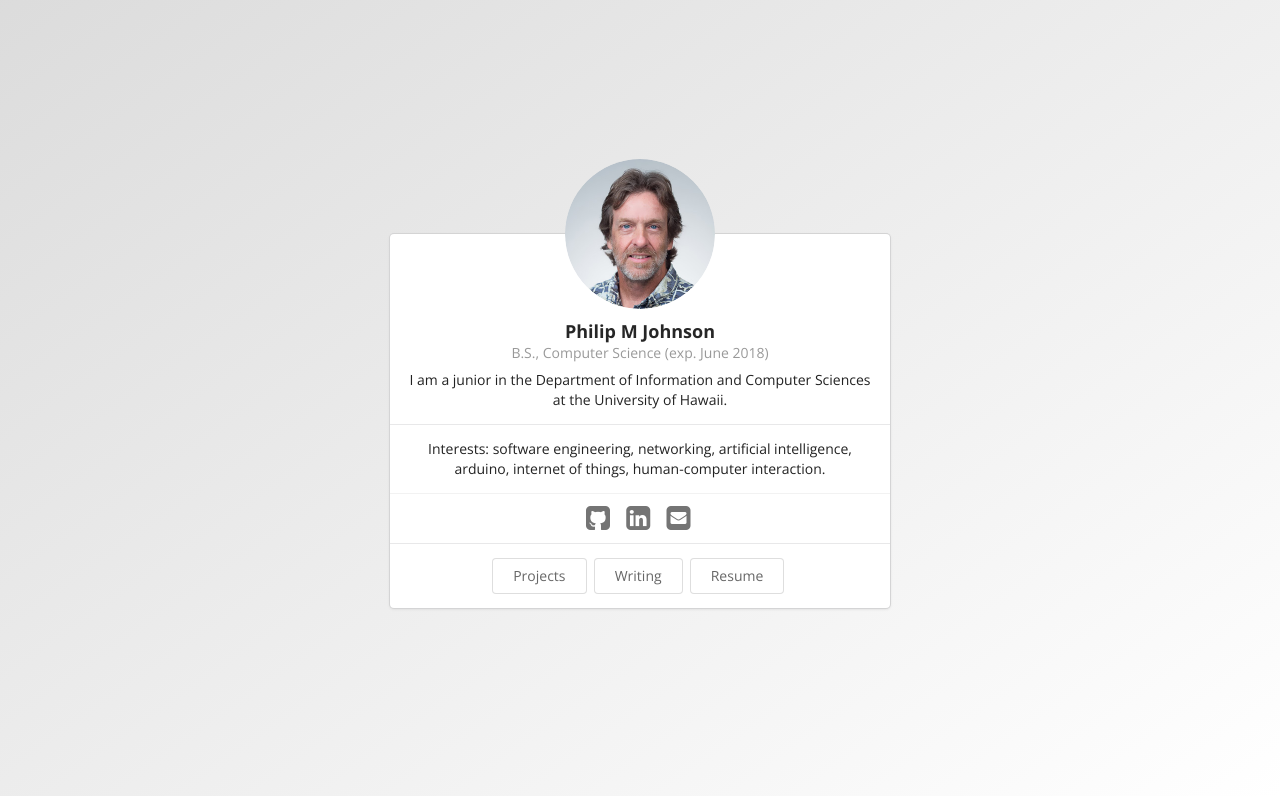
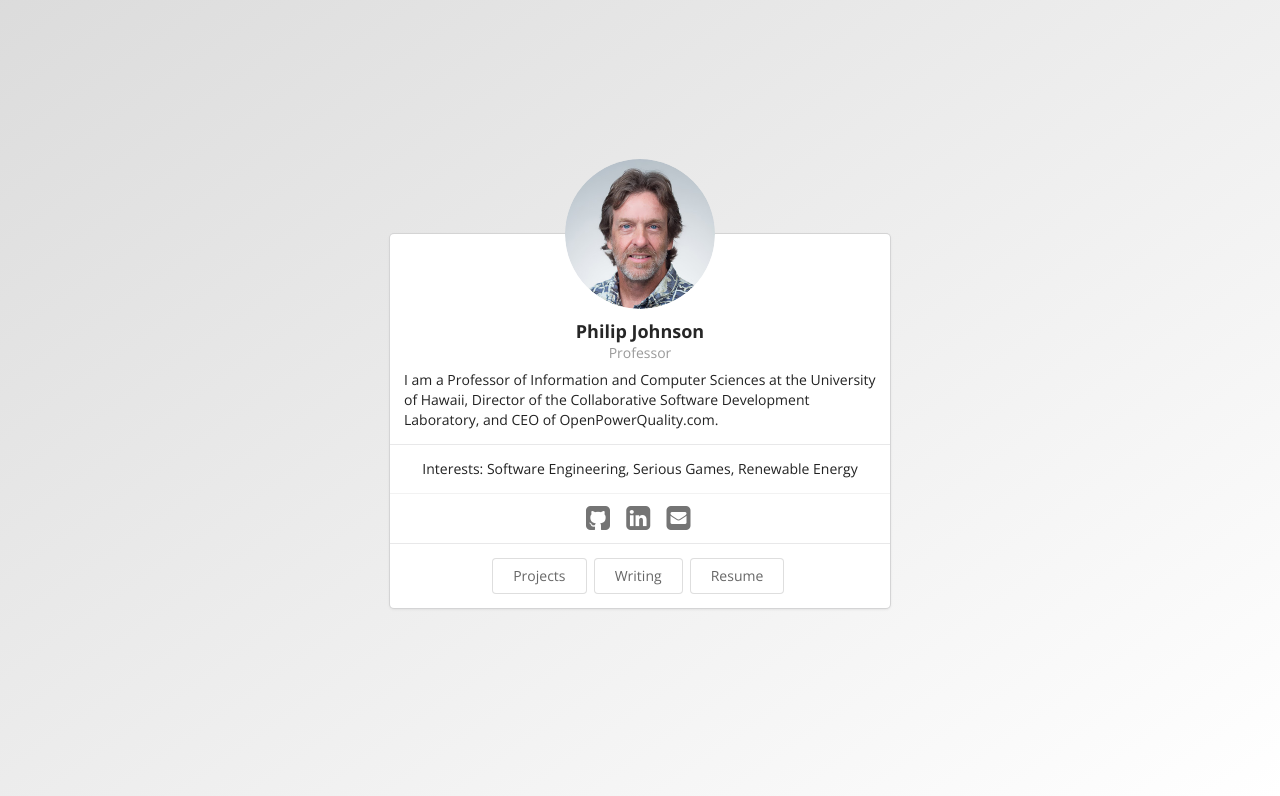
Before and after one commit to rusith/rusith.github.io, a Jekyll site: the page built from index.html, in a window 1280 px wide, cut to the strip 104-900 px from the top of the page. Built offline with Jekyll 4.4.1, drawn with Linux system fonts in a browser that asks for light colours.

Commit message:
Starting conversion to json-based format.

```diff
--- a/_data/bio.json
+++ b/_data/bio.json
@@ -6,7 +6,7 @@
     "email": "johnson@hawaii.edu",
     "phone": "808-956-3489",
     "website": "http://philipmjohnson.github.io",
-    "summary": "I am a Professor of Information and Computer Sciences at the University of Hawaii with interests in software engineering, renewable energy, gamification, and education.  I direct the [Collaborative Software Development Laboratory](http://csdl.ics.hawaii.edu) and the [Open Power Quality Project](http://openpowerquality.org).",
+    "summary": "I am a Professor of Information and Computer Sciences at the University of Hawaii, Director of the Collaborative Software Development Laboratory, and CEO of OpenPowerQuality.com.",
     "location": {
       "address": "1680 East-West Rd, POST 307",
       "postalCode": "96822",
--- a/index.html
+++ b/index.html
@@ -7,24 +7,28 @@ layout: default
   <div class="column">
 
     <div style="position: relative; top: 75px; z-index: 1" class="ui fluid centered small circular image">
-      <img src="{{ site.baseurl }}/images/PhilipJohnsonHeadShot.jpg">
+      <img src="{{ site.data.bio.basics.picture }}">
     </div>
 
 
     <div style="max-width: 500px; padding-top: 75px; margin-top: 0px" class="ui fluid centered card">
 
       <div class="center aligned content">
-        <span class="header">Philip M Johnson</span>
+        <span class="header">{{ site.data.bio.basics.name }}</span>
         <div class="meta">
-          <span class="date">B.S., Computer Science (exp. June 2018)</span>
+          <span class="date">{{ site.data.bio.basics.label }}</span>
         </div>
-        <div class="description">
-          I am a junior in the Department of Information and Computer Sciences at the University of Hawaii.
+        <div class="left aligned description">
+          {{ site.data.bio.basics.summary }}
         </div>
       </div>
       <div class="center aligned content">
         <div class="description">
-        Interests: software engineering, networking, artificial intelligence, arduino, internet of things, human-computer interaction.
+          Interests:
+          {% for interest in site.data.bio.interests %}
+            {{ interest.name }}{% if forloop.last != true %}, {% endif %}
+          {% endfor %}
+
         </div>
       </div>
       <div class="center aligned extra content">
```
